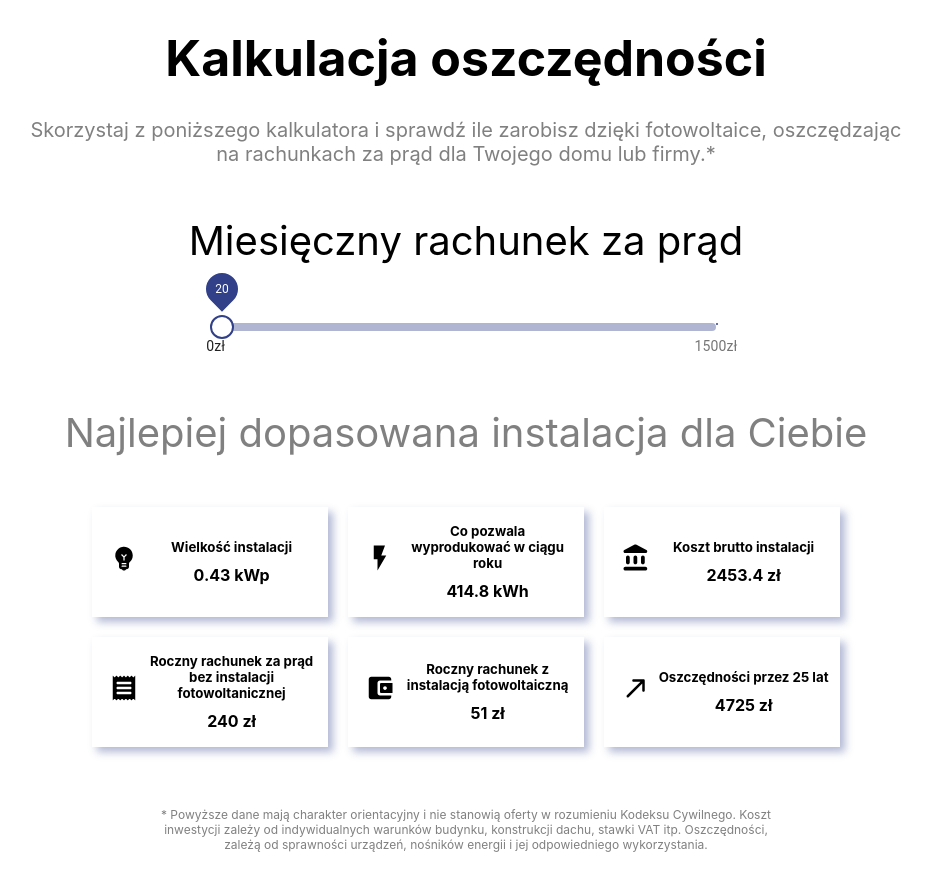
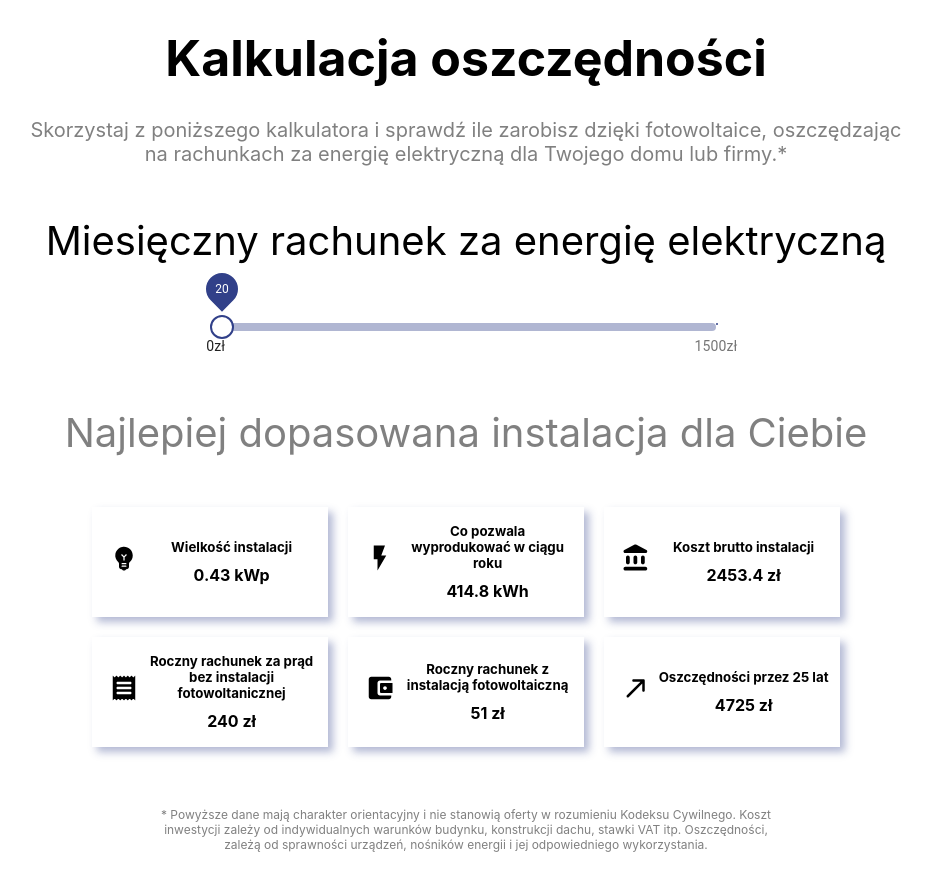
Before and after one commit to OdgrzewanyKotlet/OPTON, a React (Create React App) app: page / in a window 1280 px wide. Shown: the part 2430-3320 px from the top of the page, without its empty margins (174-1105 px from the left). Built offline with nearby package versions, Linux system fonts and the light colour scheme.

Commit message:
Change calculator title

```diff
--- a/src/components/Photovoltaics/Photovoltaics.js
+++ b/src/components/Photovoltaics/Photovoltaics.js
@@ -160,13 +160,13 @@ class Photovoltaics extends Component {
             <h2>Kalkulacja oszczędności</h2>
             <p className={styles.CalculatorInfo}>
               Skorzystaj z poniższego kalkulatora i sprawdź ile zarobisz dzięki
-              fotowoltaice, oszczędzając na rachunkach za prąd dla Twojego domu
-              lub firmy.*
+              fotowoltaice, oszczędzając na rachunkach za energię elektryczną
+              dla Twojego domu lub firmy.*
             </p>
           </Fade>{" "}
           <Fade>
             <p className={styles.CalculatorTitle}>
-              Miesięczny rachunek za prąd
+              Miesięczny rachunek za energię elektryczną
             </p>
             <Calculator getValue={this.getSliderValue} />{" "}
           </Fade>
```
